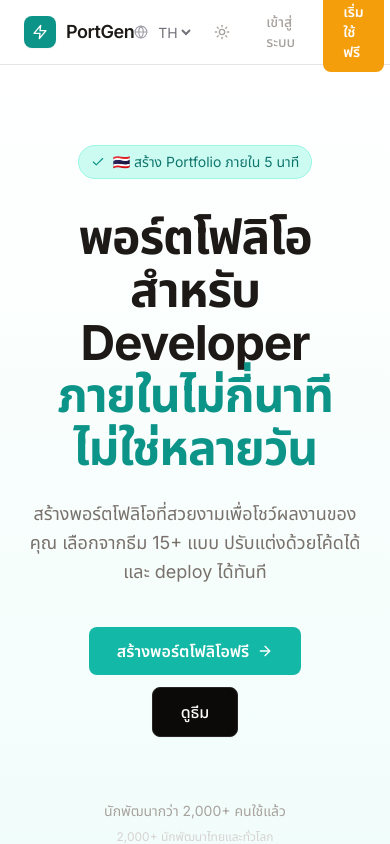
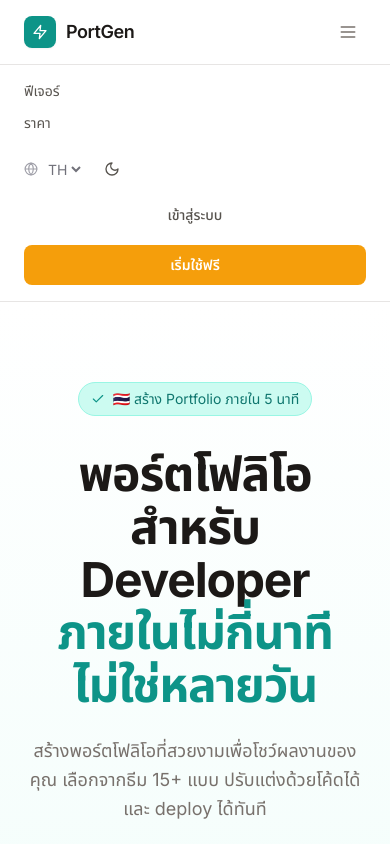
Before and after one commit to minyootthawat/portgen, a Next.js app: page / in a window 390 px wide. Both pictures are taken after a click on the button "Toggle menu". Shown: the top 844 px of the page. Built offline with nearby package versions, Linux system fonts and the light colour scheme.

Commit message:
feat: mobile nav hamburger + builder steps scroll fix
Task 10: Mobile responsive audit
- Landing nav: added hamburger menu for mobile (shows/hides menu on toggle)
- BuilderSteps: added snap-x scroll for 6-step horizontal nav
- Written audit report at src/__tests__/mobile-audit.md

```diff
--- a/src/app/page.tsx
+++ b/src/app/page.tsx
@@ -22,7 +22,21 @@
             <span className="font-semibold text-lg tracking-tight text-stone-900">PortGen</span>
           </div>
 
-          {/* Nav links */}
+          {/* Mobile menu button */}
+          <button
+            className="md:hidden p-2 rounded-md text-stone-500 hover:text-stone-900 hover:bg-stone-100"
+            onClick={() => {
+              const menu = document.getElementById('mobile-menu')
+              if (menu) menu.classList.toggle('hidden')
+            }}
+            aria-label="Toggle menu"
+          >
+            <svg className="w-5 h-5" fill="none" stroke="currentColor" viewBox="0 0 24 24">
+              <path strokeLinecap="round" strokeLinejoin="round" strokeWidth={2} d="M4 6h16M4 12h16M4 18h16" />
+            </svg>
+          </button>
+
+          {/* Desktop nav links */}
           <div className="hidden md:flex items-center gap-8">
             <a href="#features" className="text-sm text-stone-500 hover:text-stone-900 transition-colors">
               {t.nav.features}
@@ -32,8 +46,8 @@
             </a>
           </div>
 
-          {/* Actions */}
-          <div className="flex items-center gap-3">
+          {/* Desktop actions */}
+          <div className="hidden md:flex items-center gap-3">
             <LanguageSwitcher />
             <ThemeToggle />
             <Link href="/login" className="btn-ghost text-sm">
@@ -43,6 +57,18 @@
               {t.nav.getStarted}
             </Link>
           </div>
+        </div>
+
+        {/* Mobile menu */}
+        <div id="mobile-menu" className="hidden md:hidden border-t border-stone-200 px-6 py-4 space-y-3">
+          <a href="#features" className="block text-sm text-stone-600 hover:text-stone-900"> {t.nav.features}</a>
+          <a href="#pricing" className="block text-sm text-stone-600 hover:text-stone-900"> {t.nav.pricing}</a>
+          <div className="flex items-center gap-3 pt-2">
+            <LanguageSwitcher />
+            <ThemeToggle />
+          </div>
+          <Link href="/login" className="btn-ghost text-sm w-full justify-center">{t.nav.login}</Link>
+          <Link href="/login" className="btn-primary text-sm bg-amber-500 hover:bg-amber-600 text-white w-full justify-center">{t.nav.getStarted}</Link>
         </div>
       </nav>
 
--- a/src/components/builder/BuilderSteps.tsx
+++ b/src/components/builder/BuilderSteps.tsx
@@ -23,13 +23,13 @@
   const currentIndex = STEP_ORDER.indexOf(currentStep)
 
   return (
-    <div className="flex items-center gap-2 overflow-x-auto">
+    <div className="flex items-center gap-2 overflow-x-auto snap-x snap-mandatory">
       {STEP_ORDER.map((step, index) => {
         const isCompleted = index < currentIndex
         const isCurrent = step === currentStep
 
         return (
-          <div key={step} className="flex items-center gap-2">
+          <div key={step} className="flex items-center gap-2 snap-start">
             {/* Step circle */}
             <button
               onClick={() => onStepClick(step)}
```
Also changed, not shown: 1 other file (tests, documents, lock files or other folders).
